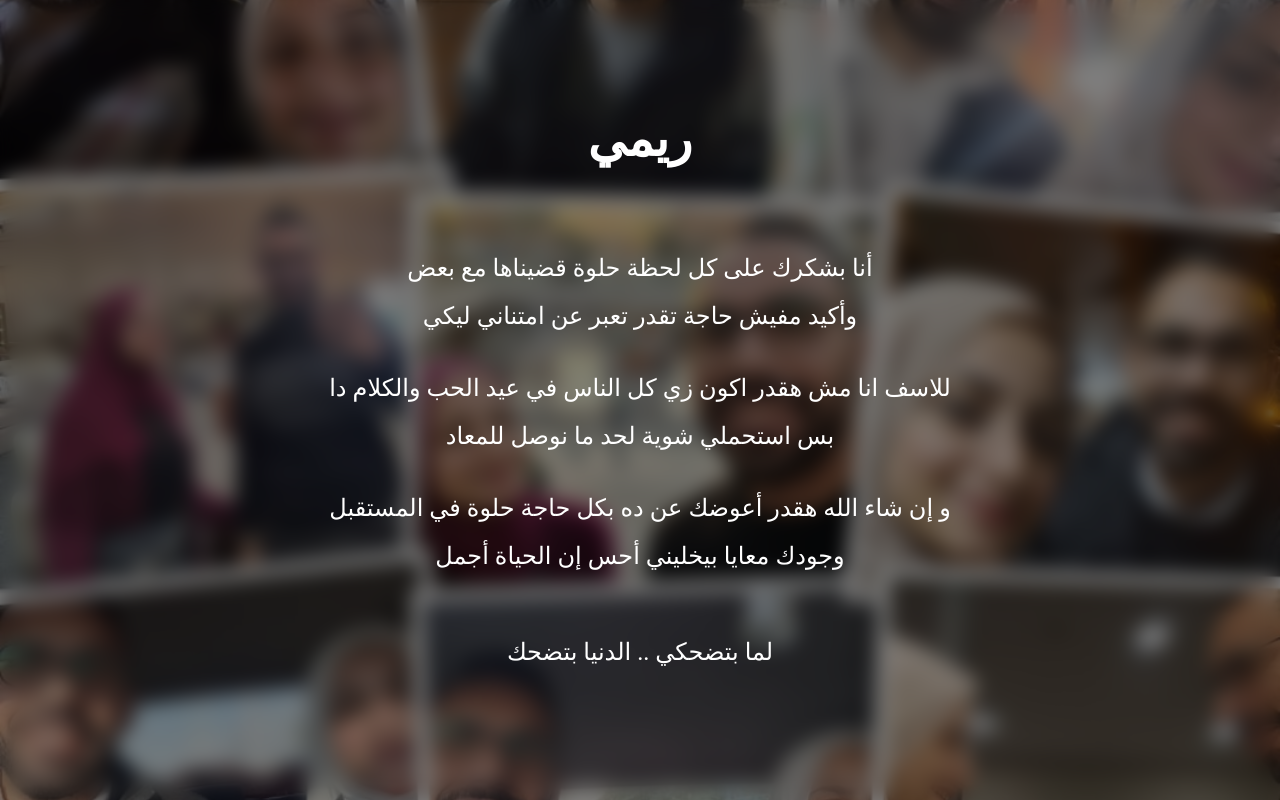
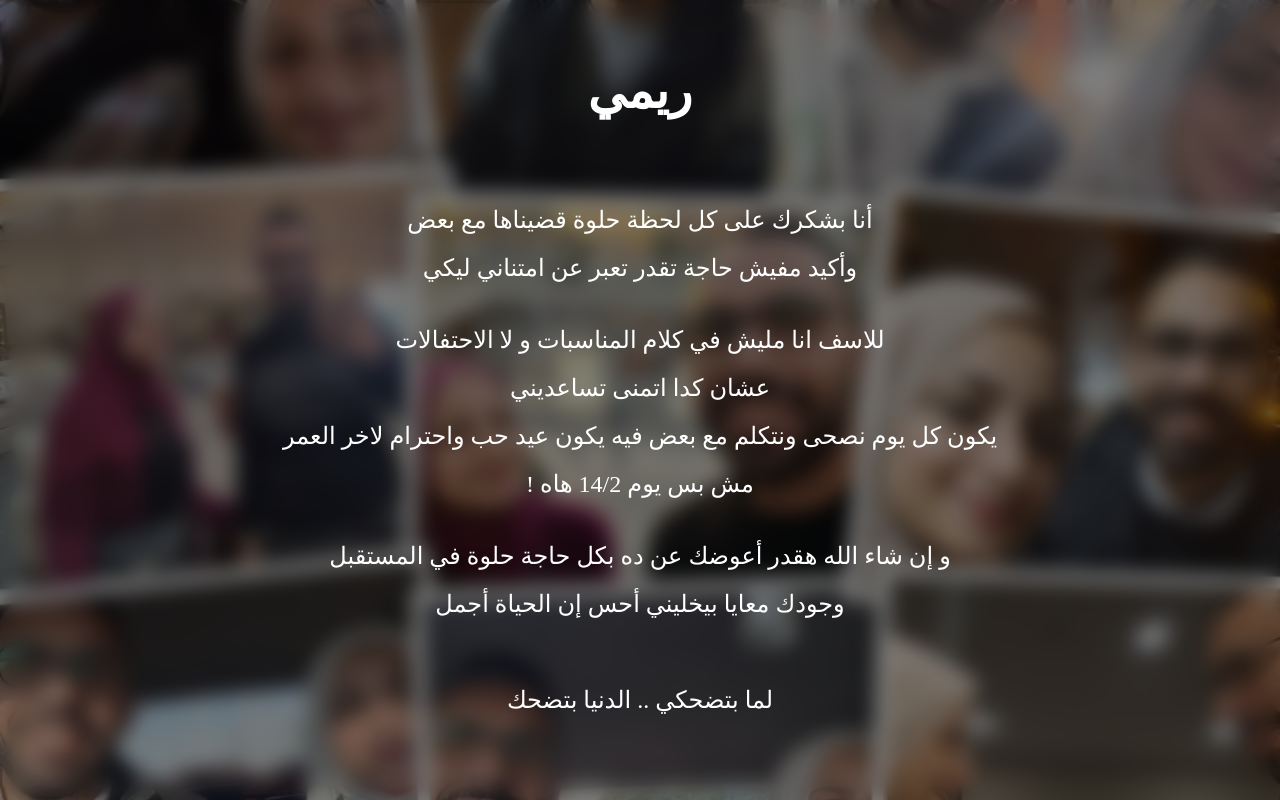
Before and after one commit to AhmedMabrouuk/forYouReem, a plain HTML site: page index.html in a window 1280 px wide. Drawn offline with nearby package versions, Linux system fonts and the light colour scheme; a web font is replaced by a local one.

Commit message:
ييشص

```diff
--- a/index.html
+++ b/index.html
@@ -33,8 +33,10 @@
         <p class="text-2xl mb-4">وأكيد مفيش حاجة تقدر تعبر عن امتناني ليكي</p>
 
         <br>
-        <p class="text-2xl mb-4">للاسف انا مش هقدر اكون زي كل الناس في عيد الحب والكلام دا </p>
-        <p class="text-2xl mb-4">بس استحملي شوية لحد ما نوصل للمعاد </p>
+        <p class="text-2xl mb-4">للاسف انا مليش في كلام المناسبات و لا الاحتفالات </p>
+        <p class="text-2xl mb-4">عشان كدا اتمنى تساعديني </p>
+        <p class="text-2xl mb-4"> يكون كل يوم نصحى ونتكلم مع بعض فيه يكون عيد حب واحترام لاخر العمر </p>
+        <p class="text-2xl mb-4">مش بس يوم 14/2 هاه !</p>
         <br>
         <p class="text-2xl mb-4">و إن شاء الله هقدر أعوضك عن ده بكل حاجة حلوة في المستقبل </p>
         <p class="text-2xl mb-4">وجودك معايا بيخليني أحس إن الحياة أجمل</p>
```
